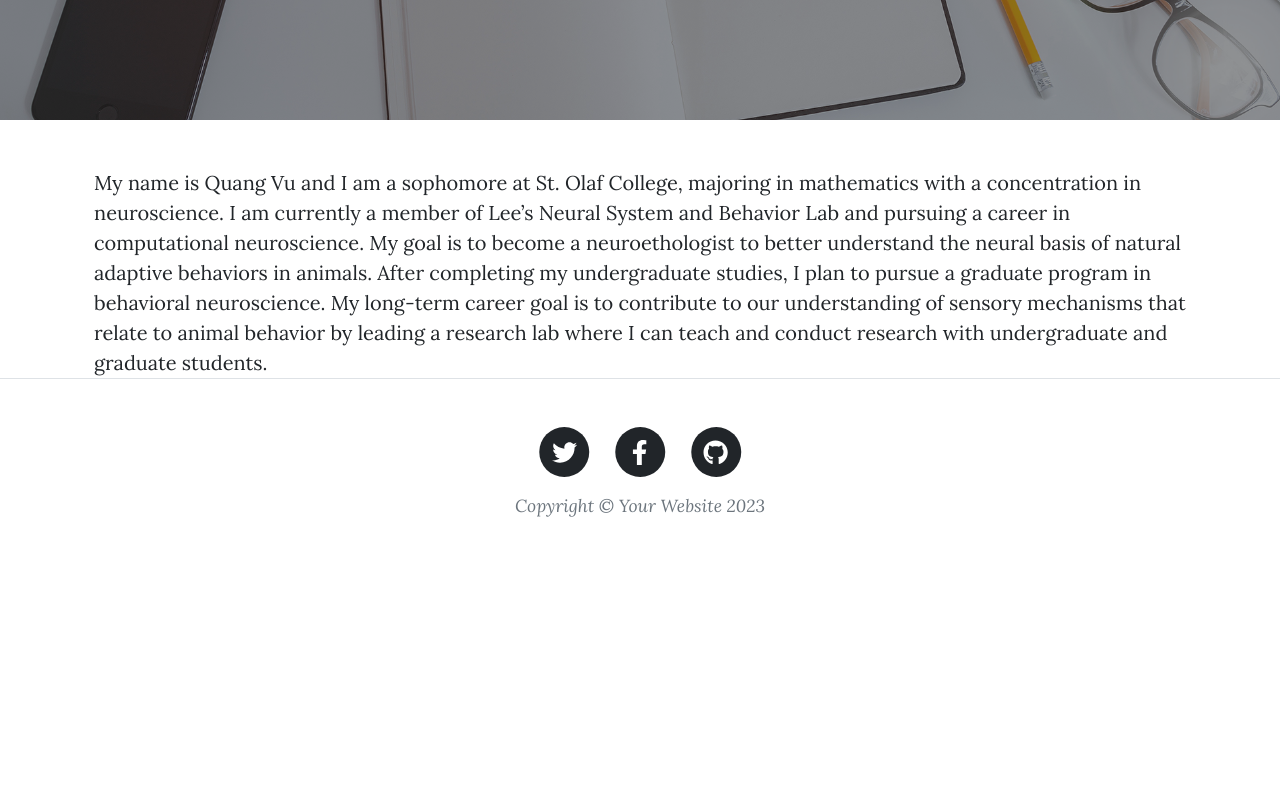
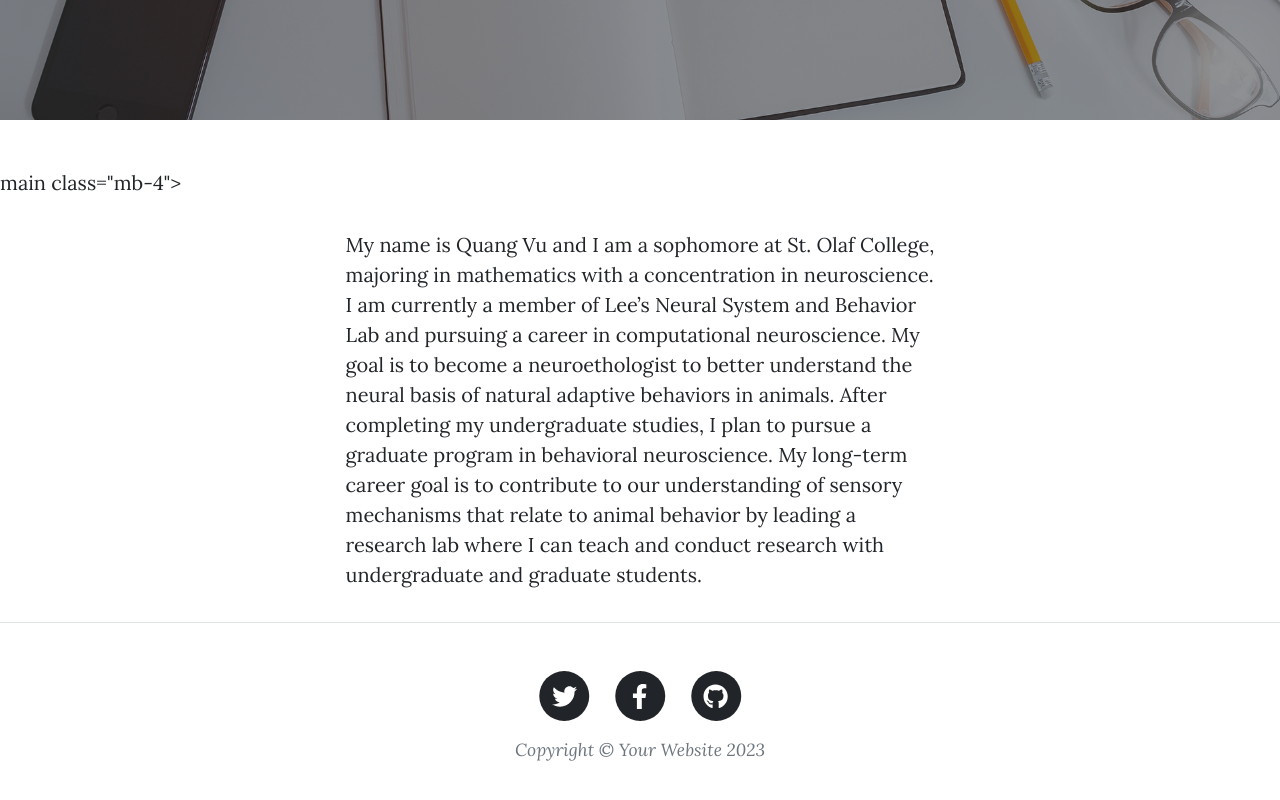
Before and after one commit to quangvumathneuro/quangvu.github.io, a plain HTML site: page index.html in a window 1280 px wide. Shown: the part 412-1212 px from the top of the page. Before the commit the page ends 980 px from the top, so only its background shows below. Drawn offline with nearby package versions, Linux system fonts and the light colour scheme.

Commit message:
Update index.html

```diff
--- a/index.html
+++ b/index.html
@@ -5,7 +5,7 @@
         <meta name="viewport" content="width=device-width, initial-scale=1, shrink-to-fit=no" />
         <meta name="description" content="" />
         <meta name="author" content="" />
-        <title>Clean Blog - Start Bootstrap Theme</title>
+        <title>Homepage</title>
         <link rel="icon" type="image/x-icon" href="assets/favicon.ico" />
         <!-- Font Awesome icons (free version)-->
         <script src="https://use.fontawesome.com/releases/v6.3.0/js/all.js" crossorigin="anonymous"></script>
@@ -50,18 +50,17 @@
             </div>
         </header>
         <!-- Main Content-->
-        <div class="container px-4 px-lg-5">
-            <div class="row gx-4 gx-lg-5 justify-content-center">
-                <div class="col-md-10 col-lg-8 col-xl-7">
+       main class="mb-4">
+            <div class="container px-4 px-lg-5">
+                <div class="row gx-4 gx-lg-5 justify-content-center">
+                    <div class="col-md-10 col-lg-8 col-xl-7">
+                        <p> My name is Quang Vu and I am a sophomore at St. Olaf College, majoring in mathematics with a concentration in neuroscience. I am currently a member of Lee’s Neural System and Behavior Lab and pursuing a career in computational neuroscience.
+                            My goal is to become a neuroethologist to better understand the neural basis of natural adaptive behaviors in animals. After completing my undergraduate studies, I plan to pursue a graduate program in behavioral neuroscience.
+                            My long-term career goal is to contribute to our understanding of sensory mechanisms that relate to animal behavior by leading a research lab where I can teach and conduct research with undergraduate and graduate students.
                     </div>
-                    <!-- Divider-->
-                   My name is Quang Vu and I am a sophomore at St. Olaf College, majoring in mathematics with a concentration in neuroscience. I am currently a member of Lee’s Neural System and Behavior Lab and pursuing a career in computational neuroscience.
-
-My goal is to become a neuroethologist to better understand the neural basis of natural adaptive behaviors in animals. After completing my undergraduate studies, I plan to pursue a graduate program in behavioral neuroscience. My long-term career goal is to contribute to our understanding of sensory mechanisms that relate to animal behavior by leading a research lab where I can teach and conduct research with undergraduate and graduate students.
-                    </div>
-                 </div>
-          </div>
-        </div>
+                </div>
+            </div>
+        </main>
         <!-- Footer-->
         <footer class="border-top">
             <div class="container px-4 px-lg-5">
```
